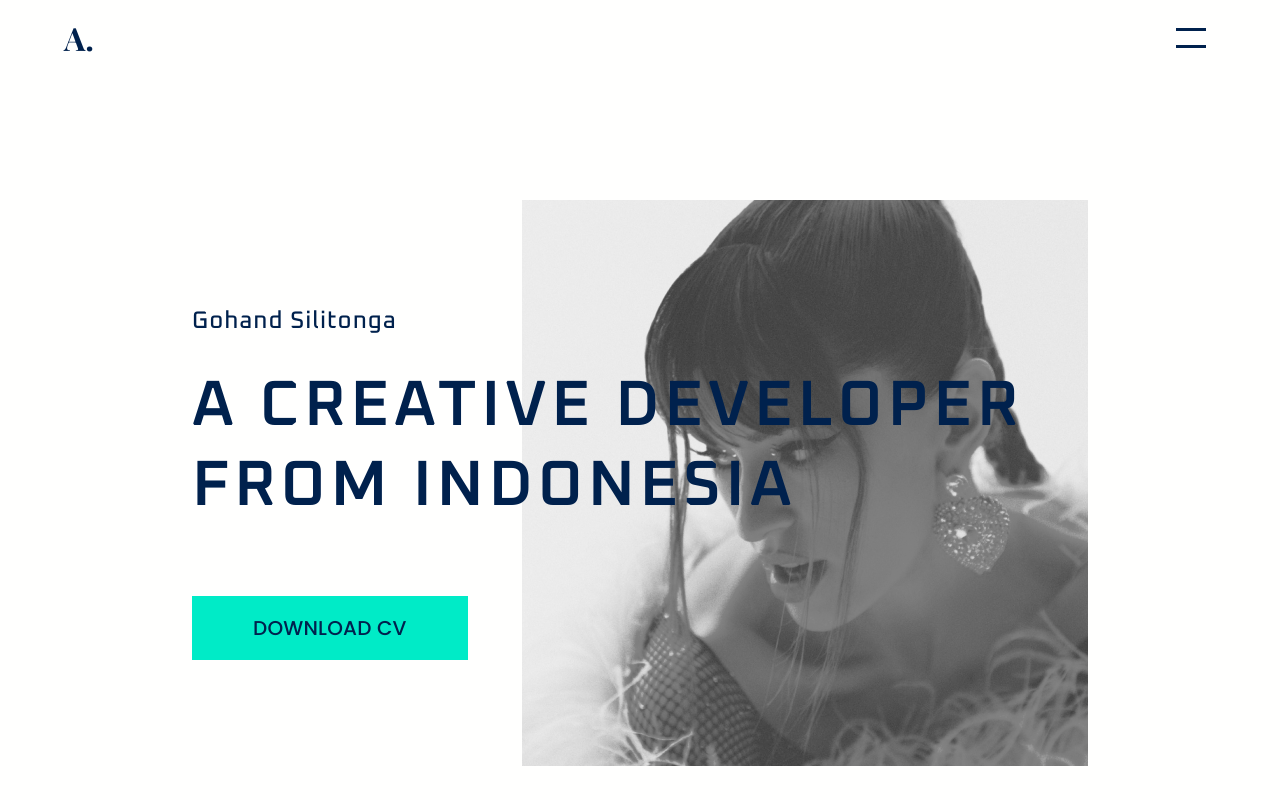
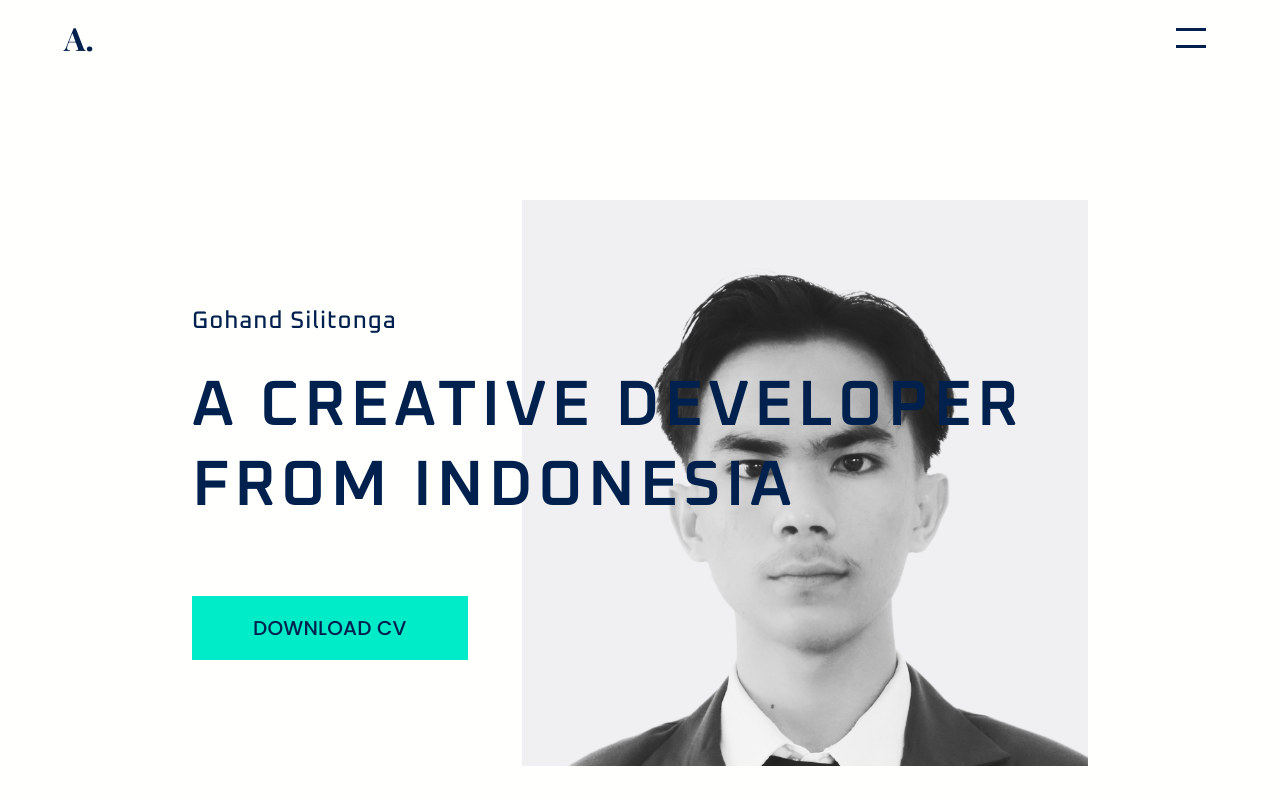
Before and after one commit to AndyNotfound/portfolio, a Next.js app: page / in a window 1280 px wide. Shown: the top 800 px of the page. Built offline with nearby package versions, Linux system fonts and the light colour scheme.

Commit message:
Add: Trying open graph protocol for thumbnail

```diff
--- a/components/Home/hero/index.js
+++ b/components/Home/hero/index.js
@@ -16,7 +16,7 @@ export default function Hero() {
       </div>
       <Image
         className={styles.heroImage}
-        src="/assets/hero-Illustration.webp"
+        src="/assets/hero-illustration.webp"
         width={566}
         height={566}
         alt=""
--- a/pages/index.js
+++ b/pages/index.js
@@ -25,7 +25,10 @@ export default function Home({ projects }) {
           property="og:description"
           content="Craft visually stunning, responsive, and user-friendly websites with Gohand Silitonga, a Creative Developer &amp; UI Designer in Batam. Enhance your online presence with optimized user experiences today."
         />
-        <meta property="og:image" content="/assets/hero-illustration.webp" />
+        <meta
+          property="og:image"
+          content="https://i.postimg.cc/4yFqTBHr/hero-illustration.webp"
+        />
         <meta property="og:url" content="https://gohand-silitonga.my.id/" />
         <meta property="og:type" content="website" />
         <meta
```
Also changed, not shown: public/assets/hero-Illustration.webp (deleted), public/assets/hero-illustration.webp (added).
